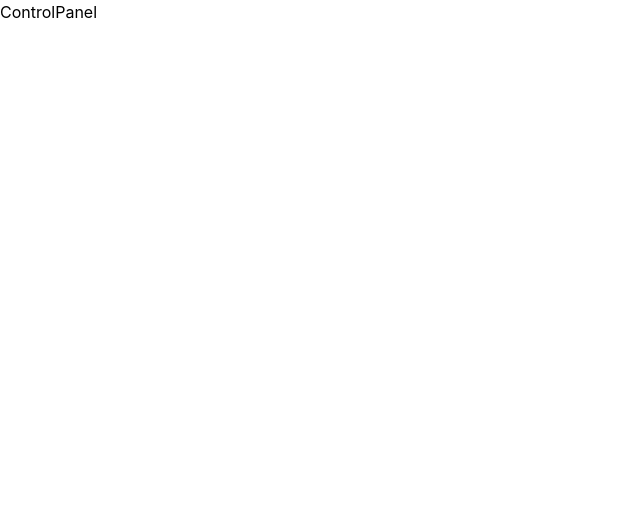
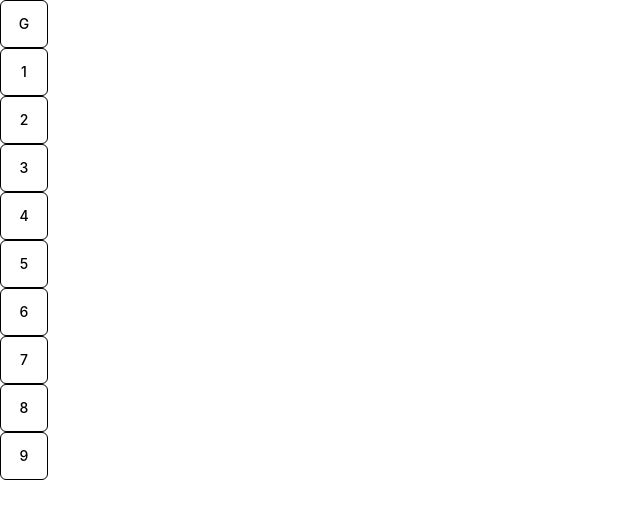
Before and after one commit to mqkhan125/react-elevator-system, a React (Vite) app: page / in a window 1280 px wide. Shown: the top 518 px of the page, without its empty margins (0-640 px from the left). Built offline with nearby package versions, Linux system fonts and the light colour scheme.

Commit message:
feat: add floor control panel buttons

```diff
--- a/src/App.jsx
+++ b/src/App.jsx
@@ -2,6 +2,7 @@
 import ControlPanel from "./Componets/ControlPanel"
 
 const App = () => {
+
   return (
     <>
   <ControlPanel />
--- /dev/null
+++ b/src/Componets/Button.jsx
@@ -0,0 +1,13 @@
+const Button = ({floor, handleClick}) => {
+  return (
+    <button onClick={() => handleClick(floor)}
+    className='
+        w-12 h-12 rounded-md border text-sm font-medium
+         flex items-center justify-center
+        transition '>
+        {floor}
+    </button>
+  )
+}
+
+export default Button
--- a/src/Componets/ControlPanel.jsx
+++ b/src/Componets/ControlPanel.jsx
@@ -1,8 +1,26 @@
+import { useState } from "react";
+import Button from "./Button";
+
 const ControlPanel = () => {
+ const [queue, setQueue] = useState([])
+const buttons = ["G",1,2,3,4,5,6,7,8,9]
+
+const handleClick = (e) => {
+  setQueue(e)
+}
 
   return (
-    <div>ControlPanel</div>
+   <div>
+    {
+        buttons.map((floor) => (
+            <Button key={floor}
+            floor = {floor}
+            handleClick = {handleClick}
+            />
+        ))
+    }
+   </div>
   )
-}
+};
 
-export default ControlPanel
+export default ControlPanel;
```
